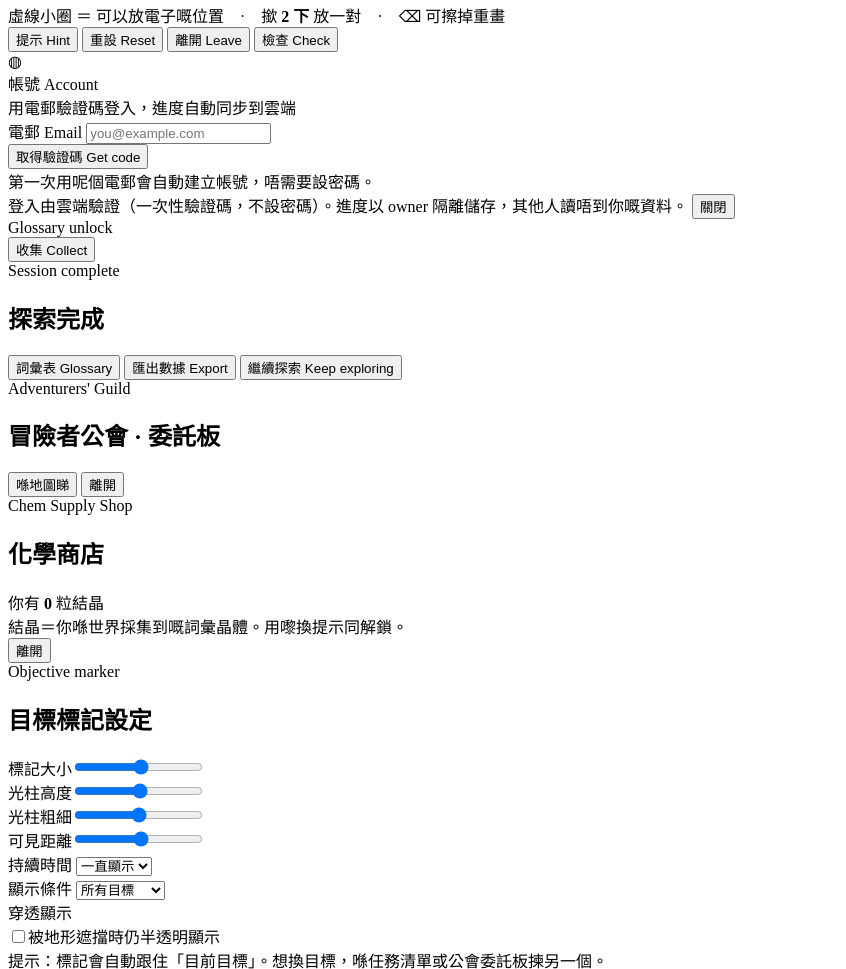
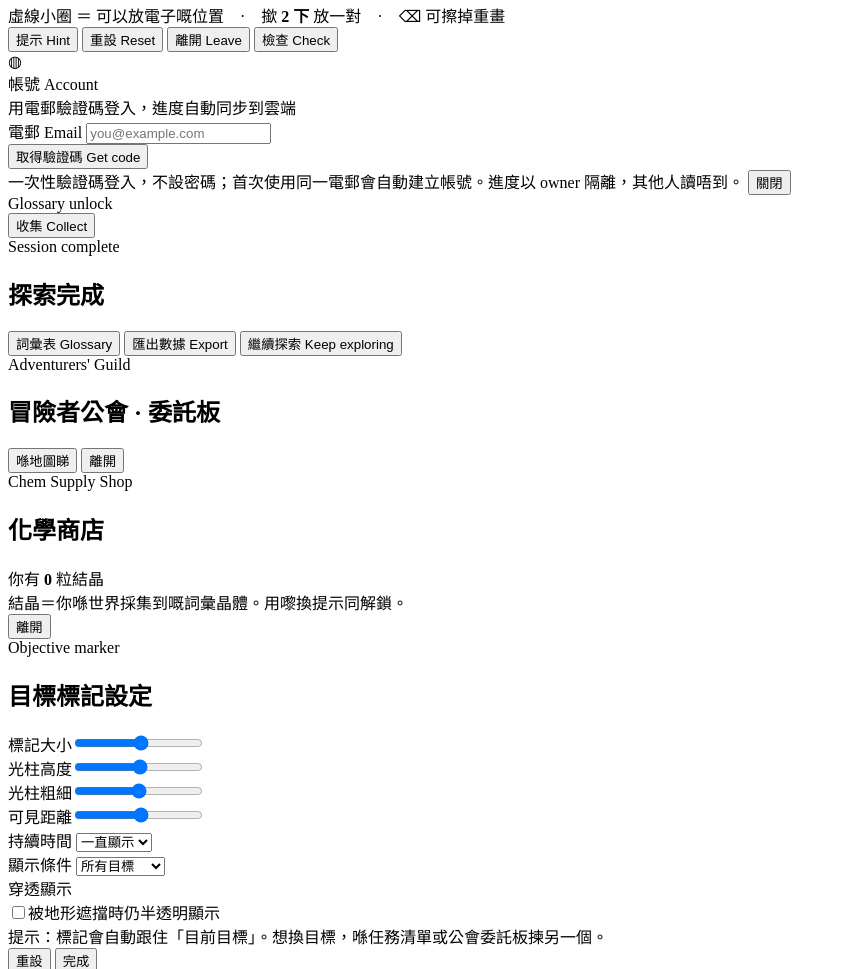
Before and after one commit to lukaslau0123-ux/bond-quest, a website: page _src/template.html in a window 1280 px wide. Shown: the part 2132-3101 px from the top of the page, without its empty margins (0-846 px from the left). Drawn offline with Linux system fonts and the light colour scheme.

Commit message:
fix: 帳號視窗移除重複說明

```diff
--- a/_src/template.html
+++ b/_src/template.html
@@ -243,7 +243,6 @@
           <button type="button" class="primary authSubmit" id="clVerify" style="display:none">登入 / 註冊</button>
         </form>
         <div class="authAlt" id="clAlt"></div>
-        <div class="authHint">第一次用呢個電郵會自動建立帳號，唔需要設密碼。</div>
       </div>
 
       <div id="clUser" class="authUserView" style="display:none">
@@ -262,7 +261,7 @@
       </div>
     </div>
     <div class="modalFoot authFoot">
-      <span class="authNote">登入由雲端驗證（一次性驗證碼，不設密碼）。進度以 owner 隔離儲存，其他人讀唔到你嘅資料。</span>
+      <span class="authNote">一次性驗證碼登入，不設密碼；首次使用同一電郵會自動建立帳號。進度以 owner 隔離，其他人讀唔到。</span>
       <button class="ghost" id="clClose">關閉</button>
     </div>
   </div>
```
